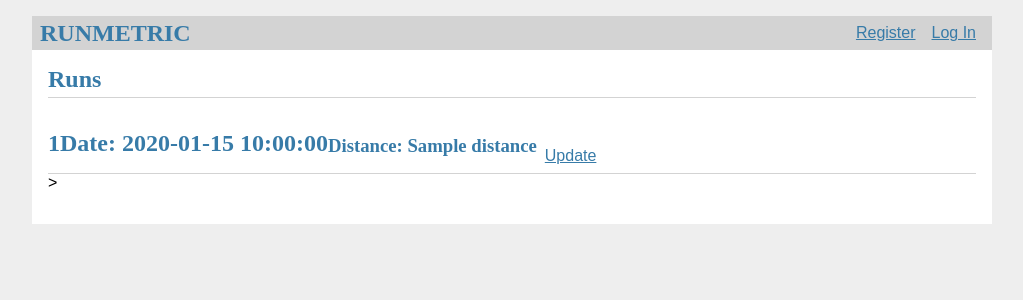
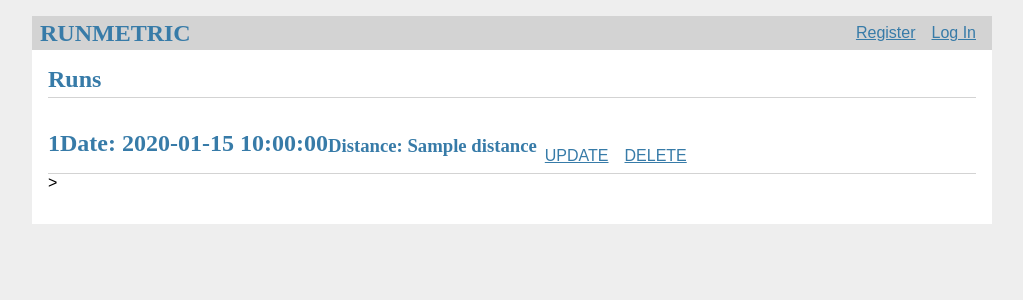
Before and after one commit to wtbarras/AthMetric, a Flask app: template runmetric/templates/runs/index.html in a window 1280 px wide. Shown: the top 300 px of the page, without its empty margins (128-1151 px from the left). Run offline with Flask 2, Linux system fonts and the light colour scheme; the template is opened without the code that fills it: most values are stand-ins (such as "Sample title", 1, 10 or a date in 2020).

Commit message:
Add delete button

```diff
--- a/runmetric/templates/runs/index.html
+++ b/runmetric/templates/runs/index.html
@@ -44,7 +44,8 @@
                         Distance: {{ run['distance'] }}
                 </div>
             </h3>
-            <a class="action" href="{{ url_for('runs.update', id=run['run_id']) }}">Update</a>
+            <a class="action" href="{{ url_for('runs.update', id=run['run_id']) }}">UPDATE</a>
+            <a class="action" href="{{ url_for('runs.delete', id=run['run_id']) }}">DELETE</a>
         </header>>
         {% if not loop.last %}
             <hr>
```
